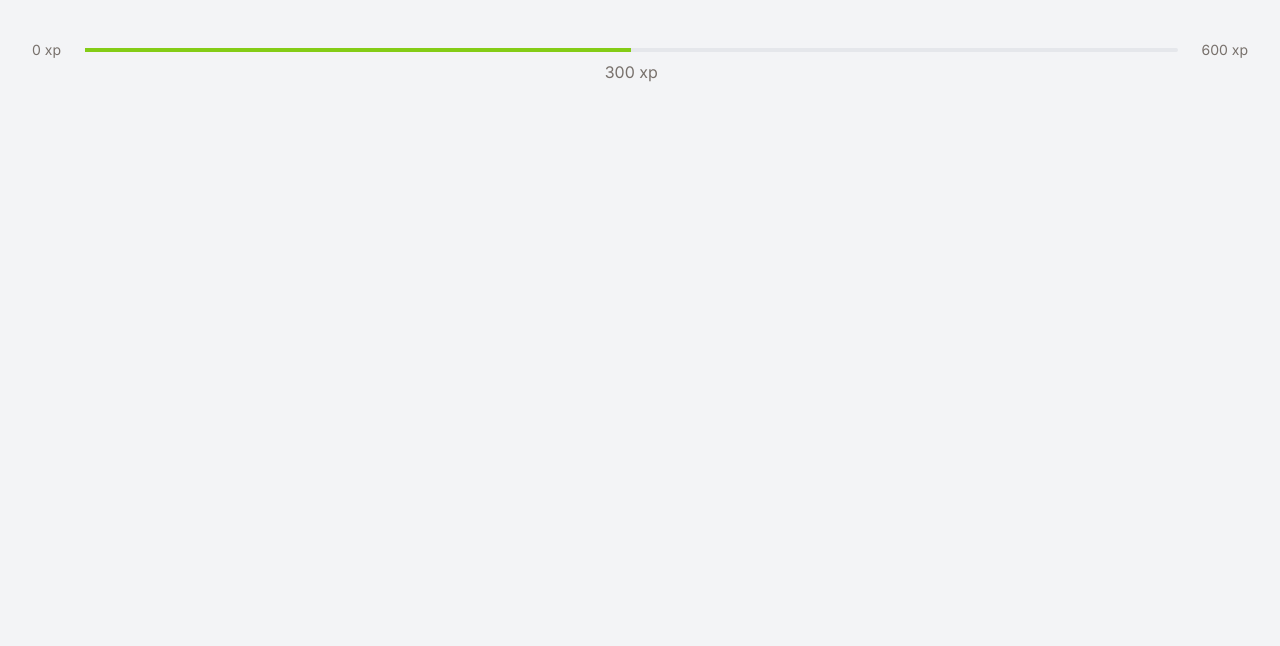
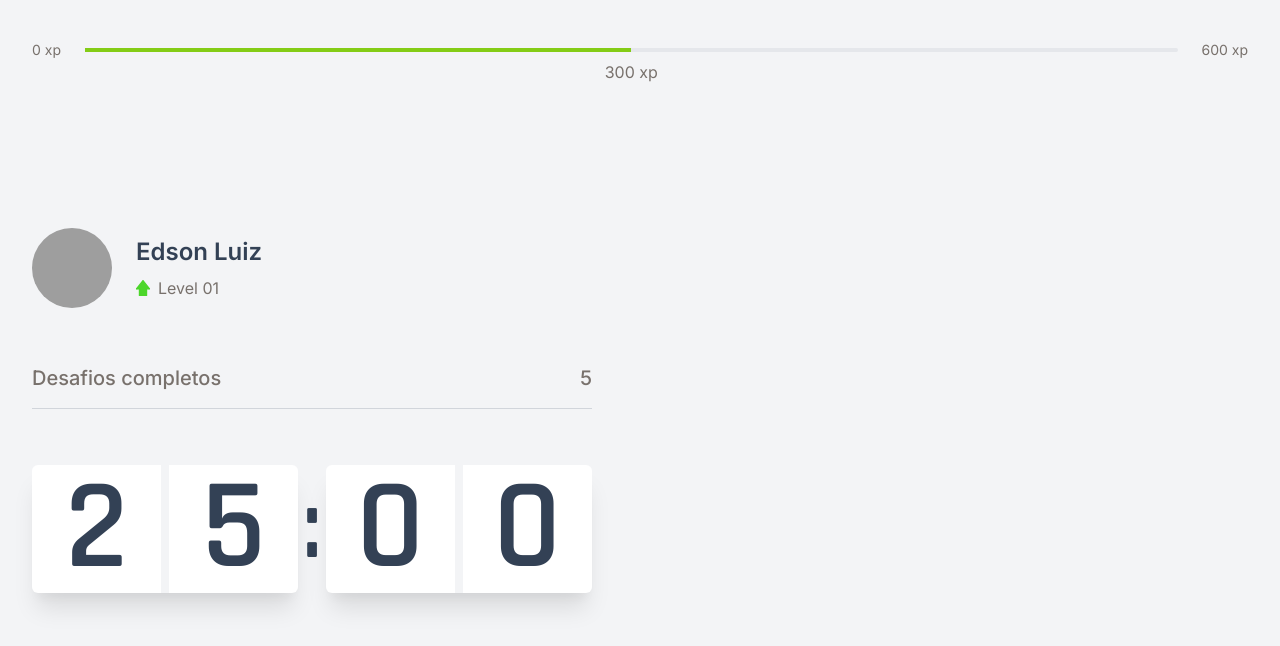
Before and after one commit to EdsonLuiz/pomoadoro, a Next.js app: page / in a window 1280 px wide. Shown: the top 646 px of the page. Built offline with nearby package versions, Linux system fonts and the light colour scheme; grey boxes are pictures that could not be loaded.

Commit message:
refactor: add title to indexPage

```diff
--- a/src/pages/index.tsx
+++ b/src/pages/index.tsx
@@ -1,13 +1,32 @@
 // import Head from 'next/head'
 
+import Head  from "next/head";
+import { CompletedChallenges } from "../components/CompletedChallenges";
+import { Container } from "../components/Container";
+import { Countdown } from "../components/Countdown";
 import { ExperienceBar } from "../components/ExperienceBar";
+import { Profile } from "../components/Profile";
 
 
 export default function Home() {
   return (
-      <div className="container flex flex-col h-screen px-8 py-10 mx-auto">
+      <Container>
+        <Head>
+          <title>Início | pomo[A]doro</title>
+        </Head>
         <ExperienceBar />
-      </div>
+
+        <section className="grid content-center flex-1 grid-cols-2 gap-24">
+          <div>
+          <Profile />
+          <CompletedChallenges />
+          <Countdown />
+          </div>
+
+          <div></div>
+        </section>
+
+      </Container>
 
   )
 }
```
